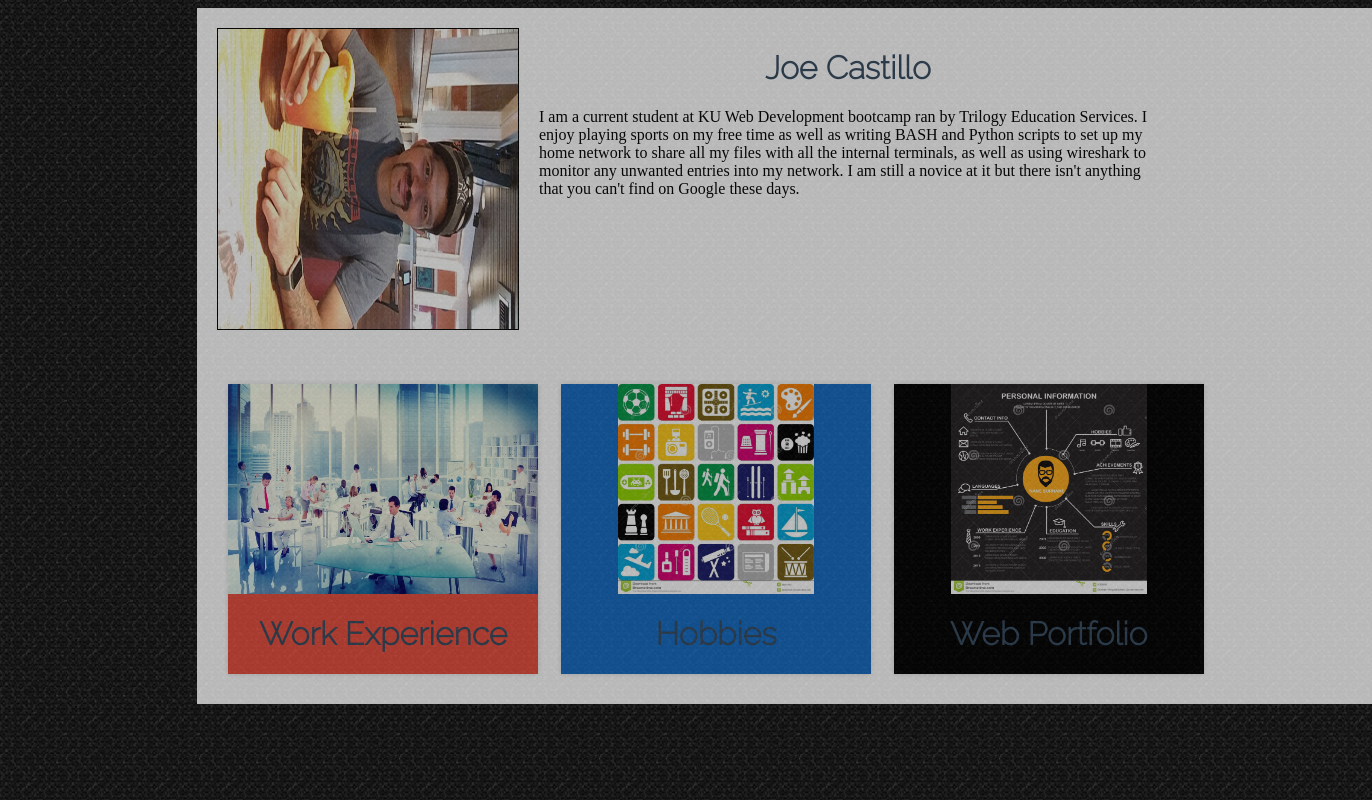
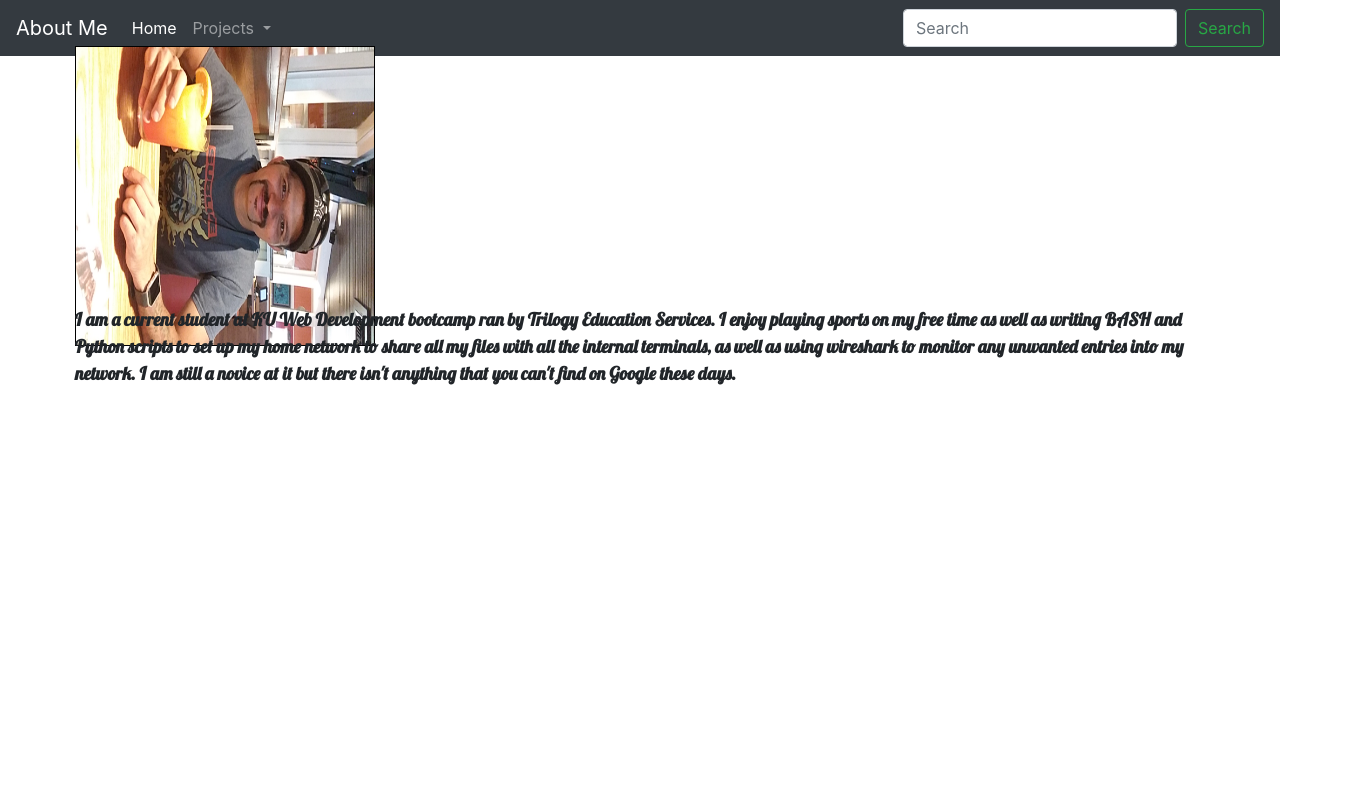
Before and after one commit to DaRican/Basic-Portfolio, a plain HTML site: page index.html in a window 1280 px wide. Shown: the whole page, 1372 px wide, since content can reach past the window. Drawn offline with nearby package versions, Linux system fonts and the light colour scheme.

Commit message:
second attempt at basic_portfolio

```diff
--- a/assets/css/style.css
+++ b/assets/css/style.css
@@ -2,11 +2,10 @@
 @import url('https://fonts.googleapis.com/css?family=Raleway:200');
 
 body {
-    background: url("../images/mosaic.png");
-    object-fit: cover;
-    margin-left: 150px;
+    background: white;
+
 }
-.profilePic{
+#profilePic {
   border: 1px solid black;
   width: 300px;
   height: 300Px;
@@ -15,128 +14,17 @@ body {
   -ms-transform: rotate(90deg);
   -o-transform: rotate(90deg);
   transform: rotate(90deg);
-}
-.imgContainer{
-  float: left;
-  padding: 20px;
-  clear: both;
+  position: relative;
+  left: -10px;
+  top: -10px;
 }
 
-.introP{
-  padding: 20px;
-  width: 80%;
+#introP{
+  position: relative;
+  left: -10px;
+  top: -50px;
+  font-family: Lobster, cursive;
+  font-weight: bolder;
+  font-size: 18px;
 
 }
-
-h1 {
-  text-align: center;
-  font-family: Raleway;
-  color: #34495e;
-}
-#container {
-
-  padding: 0 0 0 0px;
-  float: left;
-  align-content: center;
-  background-color: #ffffff;
-  clear: both;
-  width: 1175px;
-  box-sizing: border-box;
-  margin-left: 47px;
-  opacity: .7;
-}
-
-.division{
-  background-color: #000000;
-  width: 100%;
-  height: 20px;
-}
-footer{
-  border-top: 2px #000000;
-  width: 1135px;
-  float: left;
-  padding: 20px;
-  justify-content: center;
-  background-color: #ffffff;
-    margin-left: 47px;
-  opacity: .7;
-}
-
-
-
-div.item {
-  position: relative;
-  float: left;
-  overflow: hidden;
-  margin: 10px 1%;
-  min-width: 220px;
-  max-width: 310px;
-  width: 100%;
-  background: #000000;
-  text-align: center;
-  box-shadow: 0 0 5px rgba(0, 0, 0, 0.15);
-  cursor: pointer;
-}
-
-div.item * {
-  box-sizing: border-box;
-}
-
-div.item img {
-  max-width: 100%;
-  vertical-align: top;
-  height: 210px;
-}
-
-div.item i {
-  position: absolute;
-  top: 50%;
-  left: 50%;
-  border-radius: 50%;
-  font-size: 34px;
-  color: #000000;
-  width: 60px;
-  height: 60px;
-  line-height: 60px;
-  background: #ffffff;
-}
-
-div.item a {
-  left: 0;
-  right: 0;
-  top: 0;
-  bottom: 0;
-  position: absolute;
-}
-
-div.item.blue {
-  background-color: #1269c0;
-
-}
-
-div.item.red {
-  background-color: #e74c3c;
-
-
-
-div.item.green {
-  background-color: #16a085;
-
-
-
-div.item:hover img {
-  opacity: 0.3;
-  filter: grayscale(100%);
-}
-
-
-
-
-
-
-
-div.intro_container {
-    float: left;
-    width: 50%;
-    height: 800px;
-}
--- a/index.html
+++ b/index.html
@@ -5,51 +5,80 @@
 	<meta charset="UTF-8">
 	<title>Joe Castillo</title>
 	<link href="assets\css\style.css" rel="stylesheet">
+	<link rel="stylesheet" href="https://stackpath.bootstrapcdn.com/bootstrap/4.3.1/css/bootstrap.min.css"
+		integrity="sha384-ggOyR0iXCbMQv3Xipma34MD+dH/1fQ784/j6cY/iJTQUOhcWr7x9JvoRxT2MZw1T" crossorigin="anonymous">
+	<link href="https://fonts.googleapis.com/css?family=Lobster&display=swap" rel="stylesheet">
 
 </head>
 
 <body>
 
-	<div id="container">
-		<aside class="imgContainer">
-			<img class="profilePic" src="assets/images/Joe_Dad-67Bday.jpg">
-		</aside>
-		<main class="introP">
-			<Header>
-				<H1><strong>Joe Castillo</strong></H1>
-			</Header>
-			<p>
-				I am a current student at KU Web Development bootcamp ran by Trilogy Education Services.
-				I enjoy playing sports on my free time as well as writing BASH and Python scripts to
-				set up my home network to share all my files with all the internal terminals, as
-				well as using wireshark to monitor any unwanted entries into my network.
-				I am still a novice at it but there isn't anything that you can't find on Google
-				these days.
-			</p>
-		</main>
+	<!-- BEGIN NAVBAR -->
+
+
+	<nav class="navbar navbar-expand-lg navbar-dark bg-dark">
+		<a class="navbar-brand" href="#">About Me</a>
+		<button class="navbar-toggler" type="button" data-toggle="collapse" data-target="#navbarSupportedContent"
+			aria-controls="navbarSupportedContent" aria-expanded="false" aria-label="Toggle navigation">
+			<span class="navbar-toggler-icon"></span>
+		</button>
+
+		<div class="collapse navbar-collapse" id="navbarSupportedContent">
+			<ul class="navbar-nav mr-auto">
+				<li class="nav-item active">
+					<a class="nav-link" href="#">Home <span class="sr-only">(current)</span></a>
+				</li>
+				<!-- <li class="nav-item">
+					<a class="nav-link" href="#">Link</a>
+				</li> -->
+				<li class="nav-item dropdown">
+					<a class="nav-link dropdown-toggle" href="#" id="navbarDropdown" role="button"
+						data-toggle="dropdown" aria-haspopup="true" aria-expanded="false">
+						Projects
+					</a>
+					<div class="dropdown-menu" aria-labelledby="navbarDropdown">
+						<a class="dropdown-item" href="#">Action</a>
+						<a class="dropdown-item" href="#">Another action</a>
+						<div class="dropdown-divider"></div>
+						<a class="dropdown-item" href="#">Something else here</a>
+					</div>
+				</li>
+				<li class="nav-item">
+					<a class="nav-link disabled" href="#" tabindex="-1" aria-disabled="true"></a>
+				</li>
+			</ul>
+			<form class="form-inline my-2 my-lg-0">
+				<input class="form-control mr-sm-2" type="search" placeholder="Search" aria-label="Search">
+				<button class="btn btn-outline-success my-2 my-sm-0" type="submit">Search</button>
+			</form>
+		</div>
+	</nav>
+
+	<!-- END NAVBAR -->
+
+
+
+	<div class="container">
+		<img id='profilePic' src="assets\images\Joe_Dad-67Bday.jpg">
+	</div>
 	</div>
 
+	<div class="container" id="introContainer">
+		<p id="introP"> I am a current student at KU Web Development bootcamp ran by Trilogy Education Services.
+			I enjoy playing sports on my free time as well as writing BASH and Python scripts to
+			set up my home network to share all my files with all the internal terminals, as
+			well as using wireshark to monitor any unwanted entries into my network.
+			I am still a novice at it but there isn't anything that you can't find on Google
+			these days.
+
+		</p>
+	</div>
 
 
 	<footer>
 
 
-		<div class="item red">
-			<img src="assets/images/work_environment.jpg">
-			<h1 class="red_text">Work Experience</h1>
-		</div>
 
-
-		<div class="item blue">
-			<img src="assets/images/hobbies.jpg">
-			<h1 class="blue_text">Hobbies</h1>
-		</div>
-
-
-		<div class="item green">
-			<img src="assets/images/portfolio_goal.jpg">
-			<h1 class="green_text">Web Portfolio</h1>
-		</div>
 
 
 	</footer>
```
Also changed, not shown: assets/images/E6XOfm.jpg (added).
